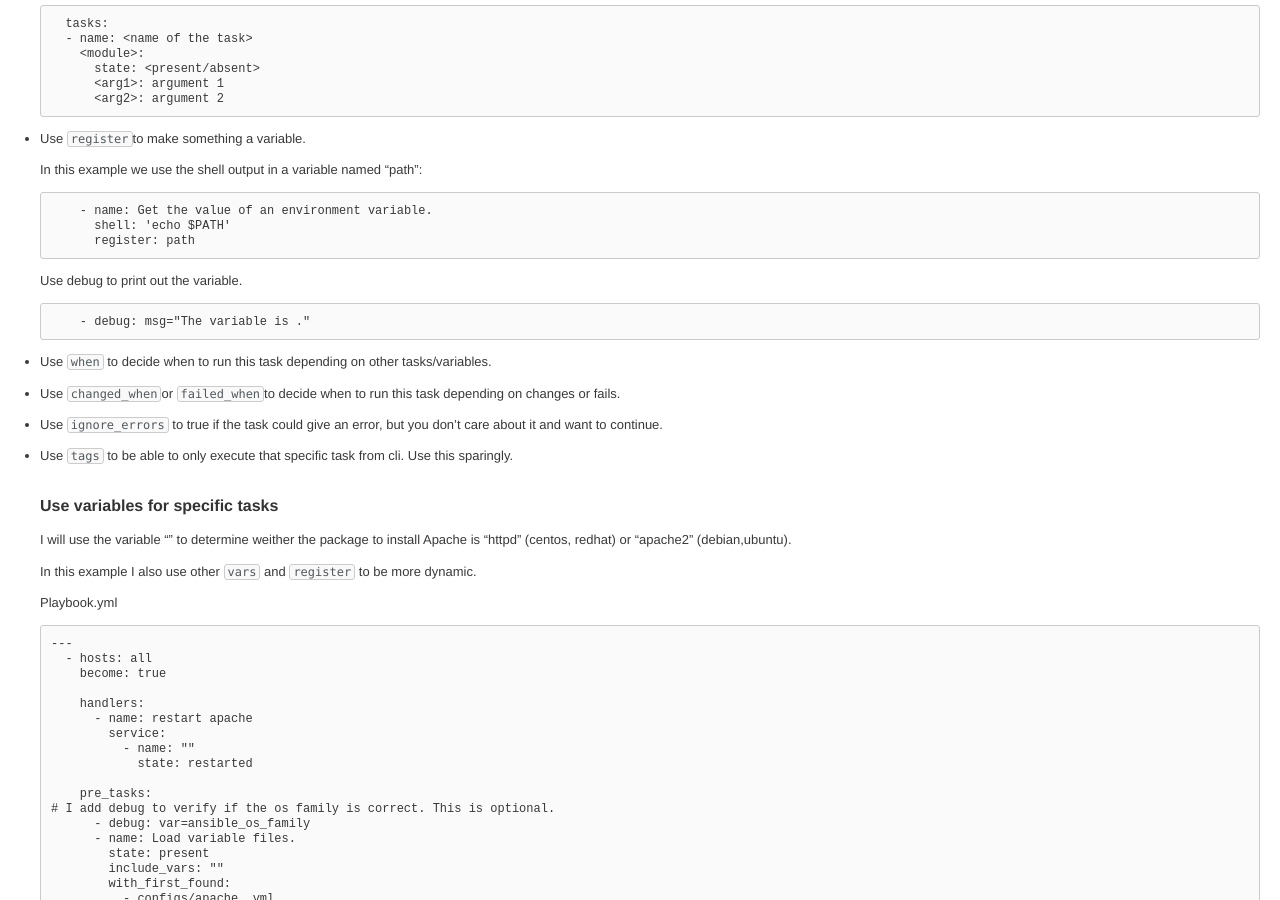
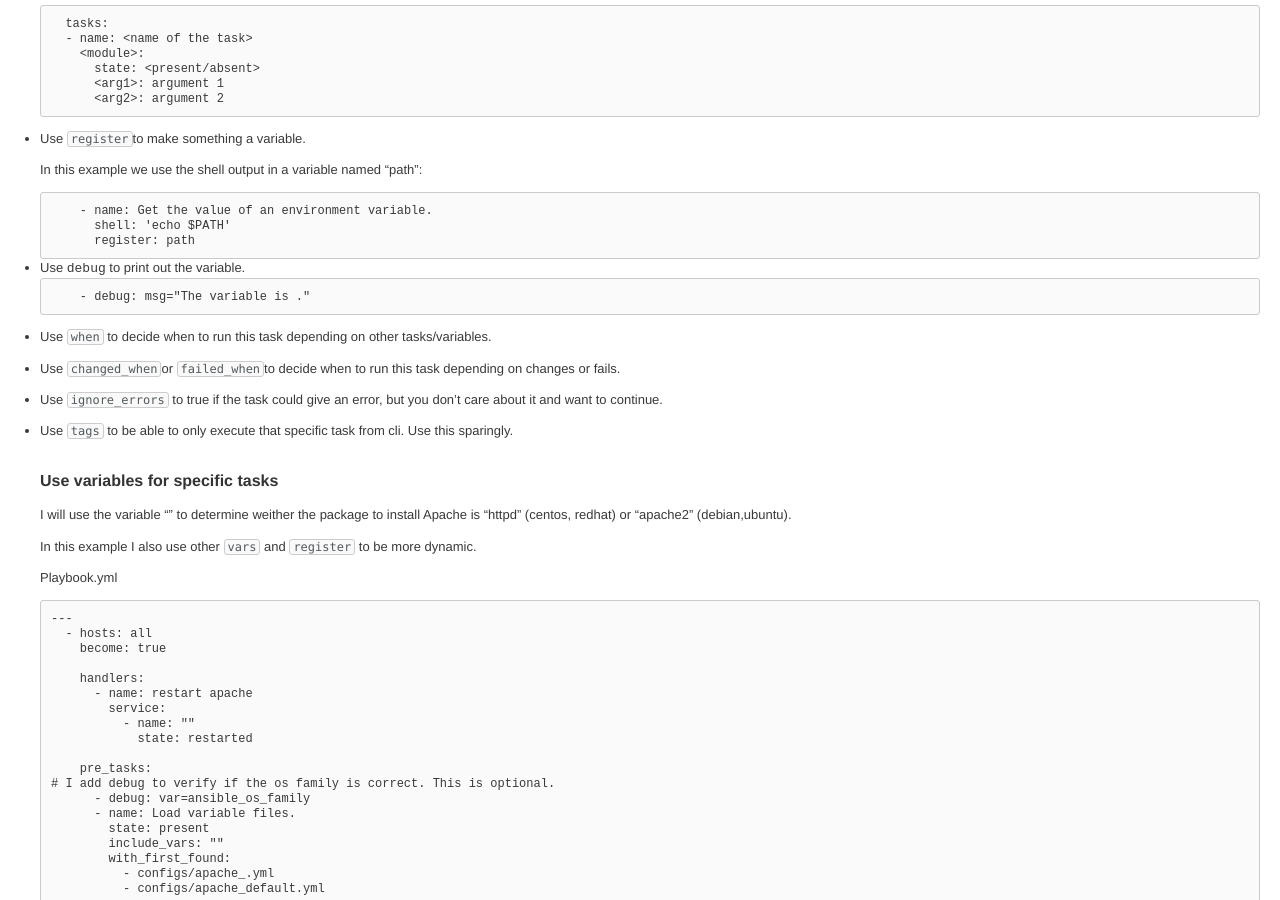
Before and after one commit to christophedc0/blog.iety.xyz, a Jekyll site: the page built from ansible.md, in a window 1280 px wide and 900 px high, scrolled down 2419 px. Built offline with Jekyll 4.4.1, drawn with Linux system fonts in a browser that asks for light colours; our own code applies the rules of GitHub Pages for plain Markdown files; comment, search, counter and statistics services are not loaded.

````diff
--- a/ansible.md
+++ b/ansible.md
@@ -183,7 +183,7 @@ This page is based on own research, [Ansible Latest Docs](https://docs.ansible.c
       register: path
 ```
 
-Use debug to print out the variable.
+- Use `debug` to print out the variable.
 
 ```yaml
     - debug: msg="The variable is {{ path.stdout }}."
````
